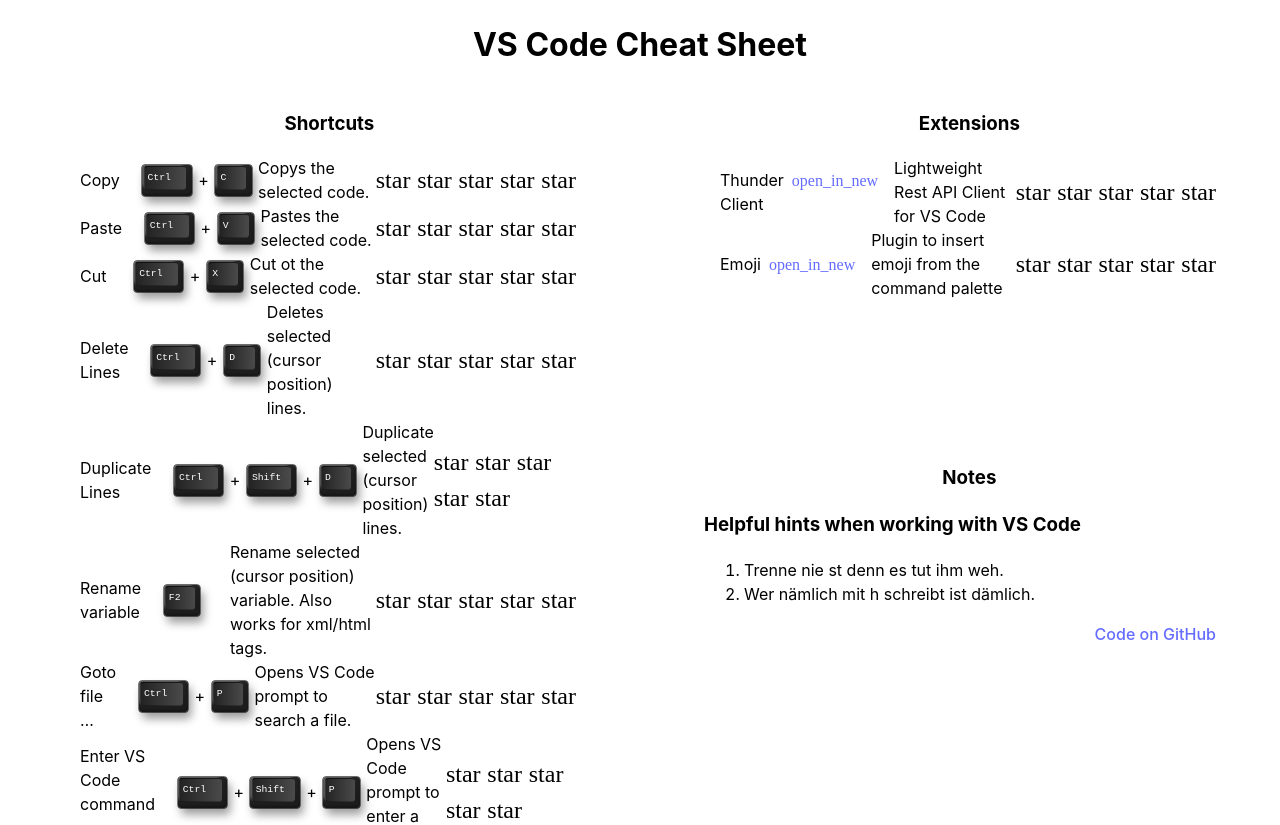
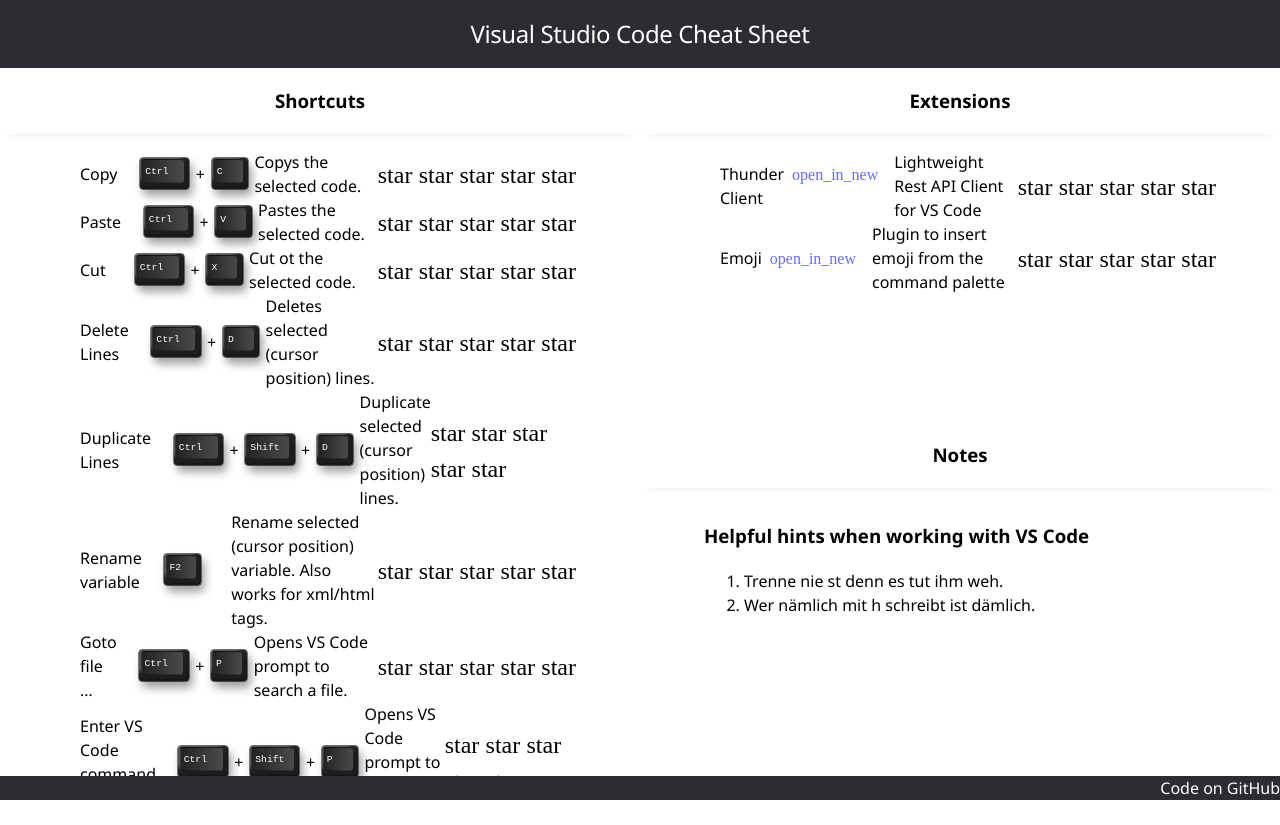
Before and after one commit to terrestris/vs-code-cheat-sheet, a Svelte app: page / in a window 1280 px wide. Shown: the top 825 px of the page. After the commit the page ends 800 px from the top, so only its background shows below. Built offline with nearby package versions, Linux system fonts and the light colour scheme; a web font is replaced by a local one.

Commit message:
feat: update styling

```diff
--- a/public/notes.md
+++ b/public/notes.md
@@ -2,5 +2,3 @@
 
 1. Trenne nie st denn es tut ihm weh.
 2. Wer nämlich mit h schreibt ist dämlich.
-
-<a style="float: right;" href="https://github.com/terrestris/vs-code-cheat-sheet" target="_blank">Code on GitHub</a>
--- a/src/App.svelte
+++ b/src/App.svelte
@@ -6,7 +6,7 @@
 
 <main>
   <header>
-    <h1>VS Code Cheat Sheet</h1>
+    <h1>Visual Studio Code Cheat Sheet</h1>
   </header>
   <section class="shortcuts">
     <h3>Shortcuts</h3>
@@ -20,11 +20,16 @@
     <h3>Notes</h3>
     <Notes />
   </section>
+  <footer>
+    <a style="float: right;" href="https://github.com/terrestris/vs-code-cheat-sheet" target="_blank">Code on GitHub</a>
+  </footer>
 </main>
 
 <style lang="less">
   main {
     display: grid;
+    min-height: 0;
+    min-width: 0;
     width: 100%;
     height: 100%;
 
@@ -38,13 +43,41 @@
     grid-template-columns: 1fr 1fr;
 
     header {
+      background: #2c2c32;
+      color: #ffffff;
       grid-area: header;
       text-align: center;
+
+      h1 {
+        letter-spacing: -0.4px;
+        font-weight: 400;
+        font-size: 24px;
+      }
+    }
+
+    footer {
+      grid-area: footer;
+      background: #2c2c32;
+      color: #ffffff;
+      a {
+        color: #ffffff;
+      }
     }
 
     h3 {
+      z-index: 1;
+      box-shadow: 0 4px 10px -10px gray;
       text-align: center;
-      padding-left: 1em;
+      padding: 1em;
+      position: sticky;
+      top: 0;
+      margin-block-start: 0;
+      margin-block-end: 0;
+      background-color: white;
+    }
+
+    section {
+      overflow: auto;
     }
 
     section.shortcuts {
--- a/src/app.css
+++ b/src/app.css
@@ -1,5 +1,5 @@
 :root {
-  font-family: Inter, system-ui, Avenir, Helvetica, Arial, sans-serif;
+  font-family: "Segoe UI","Helvetica Neue","Helvetica",Arial,sans-serif;
   line-height: 1.5;
   font-weight: 400;
 
--- a/src/lib/ExtensionList.svelte
+++ b/src/lib/ExtensionList.svelte
@@ -20,6 +20,6 @@
 
 <style lang="less">
   div.extension-list {
-    padding: 0 4em;
+    padding: 1em 4em;
   }
 </style>
--- a/src/lib/Notes.svelte
+++ b/src/lib/Notes.svelte
@@ -3,7 +3,7 @@
   import { initStore, notes } from '../stores/notes';
 </script>
 
-<div class="extension-list">
+<div class="notes">
   {#await initStore()}
     <p>Fetching Notes...</p>
   {:then}
@@ -14,7 +14,7 @@
 </div>
 
 <style lang="less">
-  div.extension-list {
-    padding: 0 4em;
+  div.notes {
+    padding: 1em 4em;
   }
 </style>
--- a/src/lib/Shortcut.svelte
+++ b/src/lib/Shortcut.svelte
@@ -33,6 +33,5 @@
     .description {
       flex: 4;
     }
-
   }
 </style>
--- a/src/lib/ShortcutList.svelte
+++ b/src/lib/ShortcutList.svelte
@@ -20,6 +20,6 @@
 
 <style lang="less">
   div.shortcut-list {
-    padding: 0 4em;
+    padding: 1em 4em;
   }
 </style>
```
